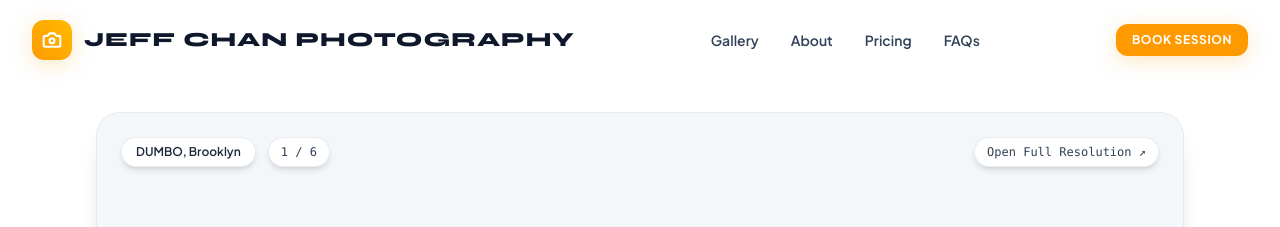
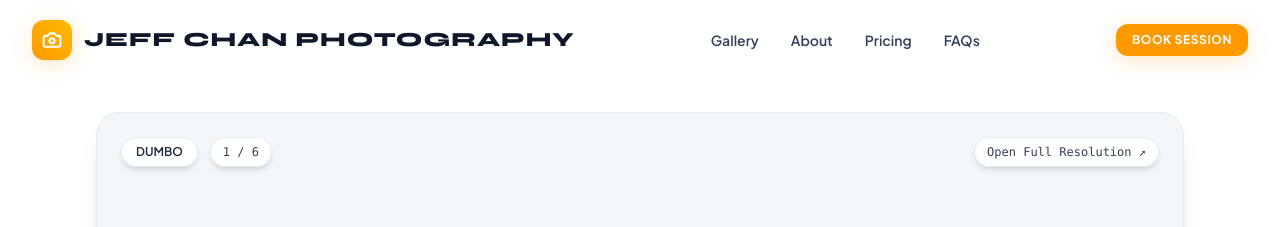
Before and after one commit to superjeffc/photography, a React (Vite) app: page / in a window 1280 px wide. Shown: the top 227 px of the page. Built offline with nearby package versions, Linux system fonts and the light colour scheme; a web font is replaced by a local one.

Commit message:
chore: update portfolio location names to match new photos

```diff
--- a/src/data/photographyData.ts
+++ b/src/data/photographyData.ts
@@ -56,7 +56,7 @@ export const PORTFOLIO_GALLERY: PortfolioItem[] = [
     title: 'Iconic DUMBO Cobblestone Perspective',
     client: 'David & Sarah',
     locationId: 'dumbo',
-    locationName: 'DUMBO, Brooklyn',
+    locationName: 'DUMBO',
     category: 'couples',
     categoryLabel: 'Couples',
     image: 'https://assets.superjeffc.com/apps/dumbo1.jpg',
@@ -69,7 +69,7 @@ export const PORTFOLIO_GALLERY: PortfolioItem[] = [
     title: 'Autumn Golden Hour Promenade',
     client: 'David & Sarah',
     locationId: 'dumbo',
-    locationName: 'DUMBO, Brooklyn',
+    locationName: 'Little Island',
     category: 'couples',
     categoryLabel: 'Couples',
     image: 'https://assets.superjeffc.com/apps/little-island.jpg',
@@ -82,7 +82,7 @@ export const PORTFOLIO_GALLERY: PortfolioItem[] = [
     title: 'Midtown Skyline Sunset Magic',
     client: 'Elena Vance',
     locationId: 'gantry-park',
-    locationName: 'Gantry Plaza State Park, Queens',
+    locationName: 'Gantry Plaza State Park',
     category: 'portraits',
     categoryLabel: 'Solo Portraits',
     image: 'https://assets.superjeffc.com/apps/gantry-state-park1.jpg',
@@ -95,7 +95,7 @@ export const PORTFOLIO_GALLERY: PortfolioItem[] = [
     title: 'Gantry Plaza Waterfront Glow',
     client: 'Maya Lin',
     locationId: 'gantry-park',
-    locationName: 'Gantry Plaza State Park, Queens',
+    locationName: 'Chinatown',
     category: 'portraits',
     categoryLabel: 'Solo Portraits',
     image: 'https://assets.superjeffc.com/apps/chinatown1.jpg',
@@ -108,7 +108,7 @@ export const PORTFOLIO_GALLERY: PortfolioItem[] = [
     title: 'Poconos Nature Trail Escape',
     client: 'Michael & Claire',
     locationId: 'poconos',
-    locationName: 'Poconos Mountains (Tri-State Escape)',
+    locationName: 'Poconos Mountains',
     category: 'couples',
     categoryLabel: 'Couples',
     image: 'https://assets.superjeffc.com/apps/hiking.jpg',
@@ -121,7 +121,7 @@ export const PORTFOLIO_GALLERY: PortfolioItem[] = [
     title: 'Gantry Pier Twilight Promenade',
     client: 'James & Jessica',
     locationId: 'gantry-park',
-    locationName: 'Gantry Plaza State Park, Queens',
+    locationName: 'Chinatown',
     category: 'couples',
     categoryLabel: 'Couples',
     image: 'https://assets.superjeffc.com/apps/chinatown2.jpg',
```
